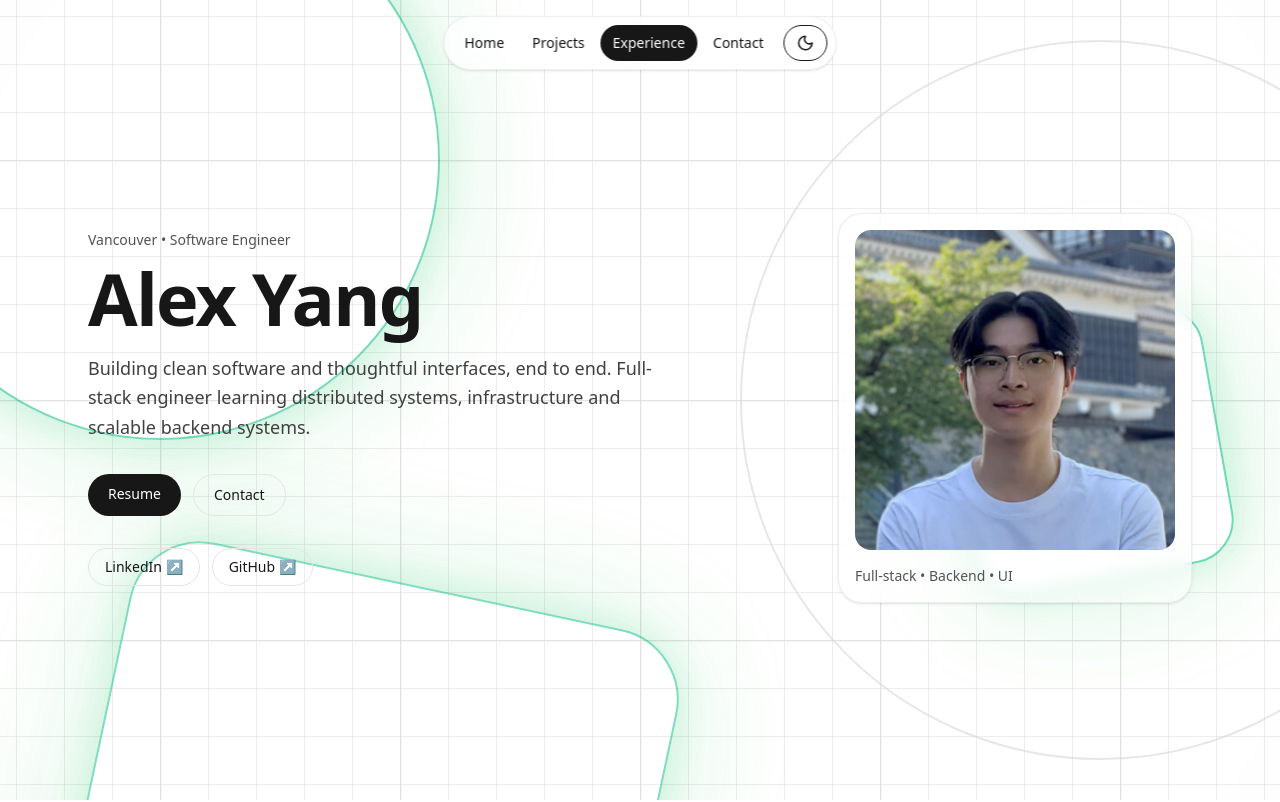
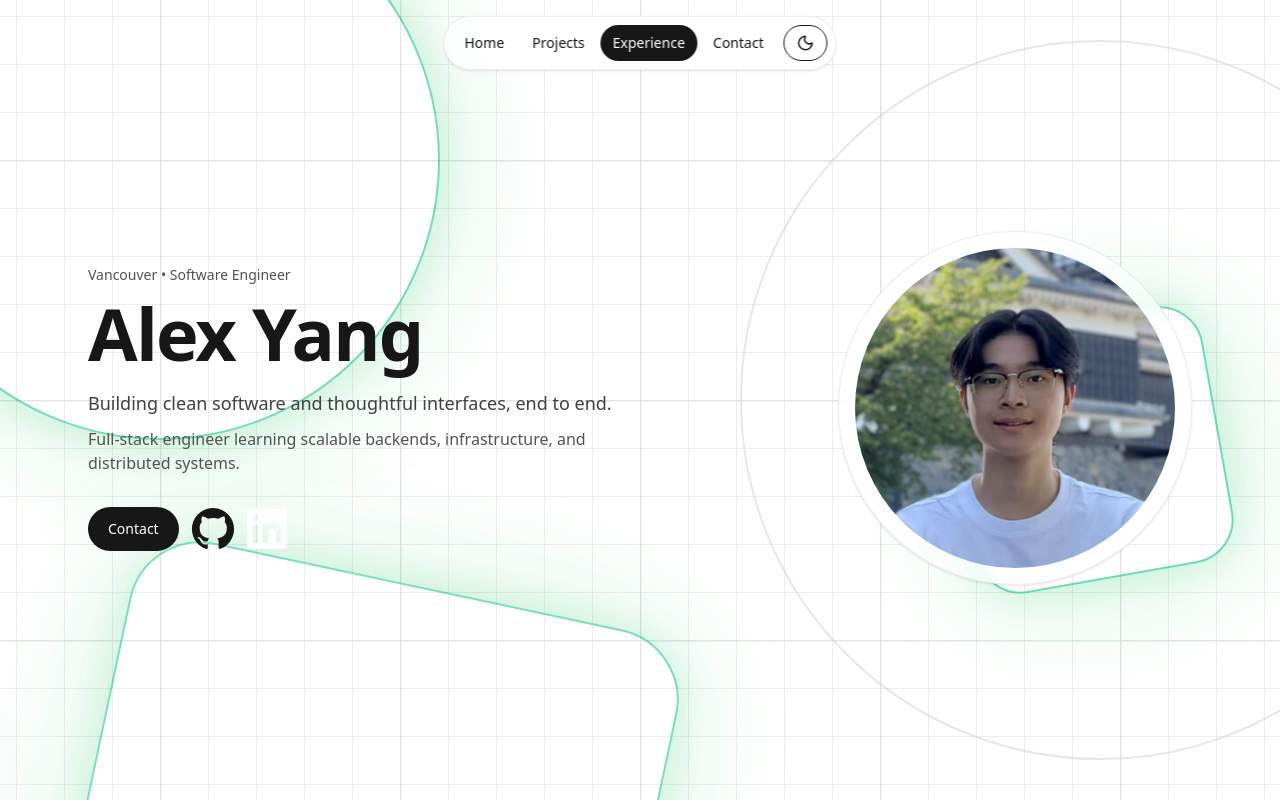
Before and after one commit to alexyangg/alexyangg.github.io, a Next.js app: page / in a window 1280 px wide. Shown: the top 802 px of the page. Built offline with nearby package versions, Linux system fonts and the light colour scheme.

Commit message:
feat: Clean up Hero section and add resume PDF to Contact section

```diff
--- a/src/components/Contact.tsx
+++ b/src/components/Contact.tsx
@@ -2,6 +2,11 @@ const socials = [
   { label: "LinkedIn", href: "https://linkedin.com/in/alex-yang-" },
   { label: "GitHub", href: "https://github.com/alexyangg" },
 ];
+
+const resume = {
+  label: "Resume",
+  href: "/Alex_Yang_Resume.pdf",
+};
 
 export default function Contact() {
   return (
@@ -93,6 +98,18 @@ export default function Contact() {
             ))}
           </div>
         </div>
+
+        {/* Resume */}
+        <div className="mt-6 text-center">
+          <a
+            href={resume.href}
+            target="_blank"
+            rel="noopener noreferrer"
+            className="text-sm text-neutral-500 dark:text-neutral-400 underline underline-offset-4 hover:text-primary"
+          >
+            {resume.label}
+          </a>
+        </div>
       </div>
     </section>
   );
--- a/src/components/Hero.tsx
+++ b/src/components/Hero.tsx
@@ -13,7 +13,6 @@ export default function Hero() {
       className="min-h-[calc(100vh-4rem)] pt-20 flex items-center"
     >
       <div className="w-full grid gap-10 md:grid-cols-[1fr_360px] items-center">
-        {/* Left */}
         <div>
           <p className="text-sm text-neutral-600 dark:text-neutral-400">
             Vancouver • Software Engineer
@@ -25,51 +24,75 @@ export default function Hero() {
 
           <p className="mt-5 max-w-xl text-lg leading-relaxed text-neutral-700 dark:text-neutral-300">
             Building clean software and thoughtful interfaces, end to end.
-            Full-stack engineer learning distributed systems, infrastructure and
-            scalable backend systems.
+          </p>
+
+          <p className="mt-2 max-w-xl text-neutral-600 dark:text-neutral-400">
+            Full-stack engineer learning scalable backends, infrastructure, and
+            distributed systems.
           </p>
 
           <div className="mt-8 flex flex-wrap gap-3">
-            <a
-              href="/resume.pdf"
-              className="rounded-full bg-neutral-900 text-white dark:bg-white dark:text-neutral-900 px-5 py-2.5 text-sm font-medium hover:opacity-90 transition"
-            >
-              Resume
-            </a>
             <a
               href="#contact"
               onClick={(e) => {
                 e.preventDefault();
                 scrollToSection("contact", lenis);
               }}
-              className="rounded-full border border-neutral-200 dark:border-neutral-800 px-5 py-2.5 text-sm font-medium hover:bg-neutral-50 dark:hover:bg-neutral-900 transition"
+              className="rounded-full bg-neutral-900 text-white dark:bg-white dark:text-neutral-900 px-5 py-3 text-sm font-medium hover:opacity-90 transition"
             >
               Contact
             </a>
-          </div>
 
-          <div className="mt-8 flex items-center gap-3">
-            <a
-              href="https://www.linkedin.com/in/alex-yang-/"
-              target="_blank"
-              className="rounded-full border border-neutral-200 dark:border-neutral-800 px-4 py-2 text-sm hover:bg-neutral-50 dark:hover:bg-neutral-900 transition"
-            >
-              LinkedIn ↗
-            </a>
             <a
               href="https://github.com/alexyangg"
               target="_blank"
-              className="rounded-full border border-neutral-200 dark:border-neutral-800 px-4 py-2 text-sm hover:bg-neutral-50 dark:hover:bg-neutral-900 transition"
+              rel="noopener noreferrer"
+              className="rounded-full transition inline-flex items-center"
+              aria-label="GitHub"
             >
-              GitHub ↗
+              <svg
+                xmlns="http://www.w3.org/2000/svg"
+                viewBox="0 0 24 24"
+                fill="currentColor"
+                className="h-11 w-11"
+              >
+                <path d="M12 .5C5.73.5.5 5.73.5 12c0 5.1 3.29 9.42 7.86 10.95.58.11.79-.25.79-.56v-2.03c-3.2.7-3.87-1.54-3.87-1.54-.53-1.35-1.29-1.71-1.29-1.71-1.05-.72.08-.71.08-.71 1.16.08 1.77 1.2 1.77 1.2 1.03 1.76 2.71 1.25 3.37.96.1-.75.4-1.25.73-1.54-2.55-.29-5.23-1.28-5.23-5.7 0-1.26.45-2.29 1.2-3.1-.12-.29-.52-1.46.11-3.05 0 0 .98-.31 3.2 1.18a11.1 11.1 0 0 1 5.82 0c2.22-1.49 3.2-1.18 3.2-1.18.63 1.59.23 2.76.11 3.05.75.81 1.2 1.84 1.2 3.1 0 4.43-2.69 5.4-5.25 5.68.41.35.77 1.05.77 2.13v3.15c0 .31.21.68.8.56A11.5 11.5 0 0 0 23.5 12C23.5 5.73 18.27.5 12 .5z" />
+              </svg>
+
+              <span className="sr-only">GitHub</span>
+            </a>
+            <a
+              href="https://linkedin.com/in/alex-yang-"
+              target="_blank"
+              rel="noopener noreferrer"
+              className="rounded-full transition inline-flex items-center"
+              aria-label="LinkedIn"
+            >
+              <svg
+                xmlns="http://www.w3.org/2000/svg"
+                shape-rendering="geometricPrecision"
+                text-rendering="geometricPrecision"
+                image-rendering="optimizeQuality"
+                fill-rule="evenodd"
+                clip-rule="evenodd"
+                viewBox="0 0 512 512"
+                className="h-10 w-10"
+              >
+                <path
+                  fill="#fff"
+                  d="M474.919 0H38.592C17.72 0 0 16.504 0 36.841V475.14C0 495.496 11.629 512 32.492 512h436.327C489.718 512 512 495.496 512 475.14V36.841C512 16.504 495.809 0 474.919 0zM195.043 195.043h68.928v35.136h.755c10.505-18.945 41.541-38.177 79.921-38.177 73.655 0 94.214 39.108 94.214 111.538v135.321h-73.148V316.883c0-32.427-12.947-60.883-43.227-60.883-36.768 0-54.295 24.889-54.295 65.758v117.103h-73.148V195.043zM73.139 438.861h73.148V195.043H73.139v243.818zm82.289-329.148c0 25.258-20.457 45.715-45.715 45.715-25.258 0-45.715-20.457-45.715-45.715 0-25.258 20.457-45.715 45.715-45.715 25.258 0 45.715 20.457 45.715 45.715z"
+                />
+              </svg>
+
+              <span className="sr-only">LinkedIn</span>
             </a>
           </div>
         </div>
 
         {/* Right (avatar card) */}
         <div className="flex justify-center md:justify-end">
-          <div className="rounded-3xl border border-neutral-200/70 dark:border-neutral-800/70 bg-white/60 dark:bg-neutral-950/60 backdrop-blur p-4 shadow-sm">
-            <div className="relative h-[320px] w-[320px] overflow-hidden rounded-2xl">
+          <div className="rounded-full border border-neutral-200/70 dark:border-neutral-800/70 bg-white/60 dark:bg-neutral-950/60 backdrop-blur p-4 shadow-sm">
+            <div className="relative h-[320px] w-[320px] overflow-hidden rounded-full">
               <Image
                 src="/assets/profile-pic.png"
                 alt="Alex profile picture"
@@ -78,13 +101,6 @@ export default function Hero() {
                 className="object-cover"
               />
             </div>
-            <div className="mt-4 flex items-center justify-between">
-              <div className="text-sm">
-                <div className="text-neutral-600 dark:text-neutral-400">
-                  Full-stack • Backend • UI
-                </div>
-              </div>
-            </div>
           </div>
         </div>
       </div>
```
Also changed, not shown: 1 other file (tests, documents, lock files or other folders).
